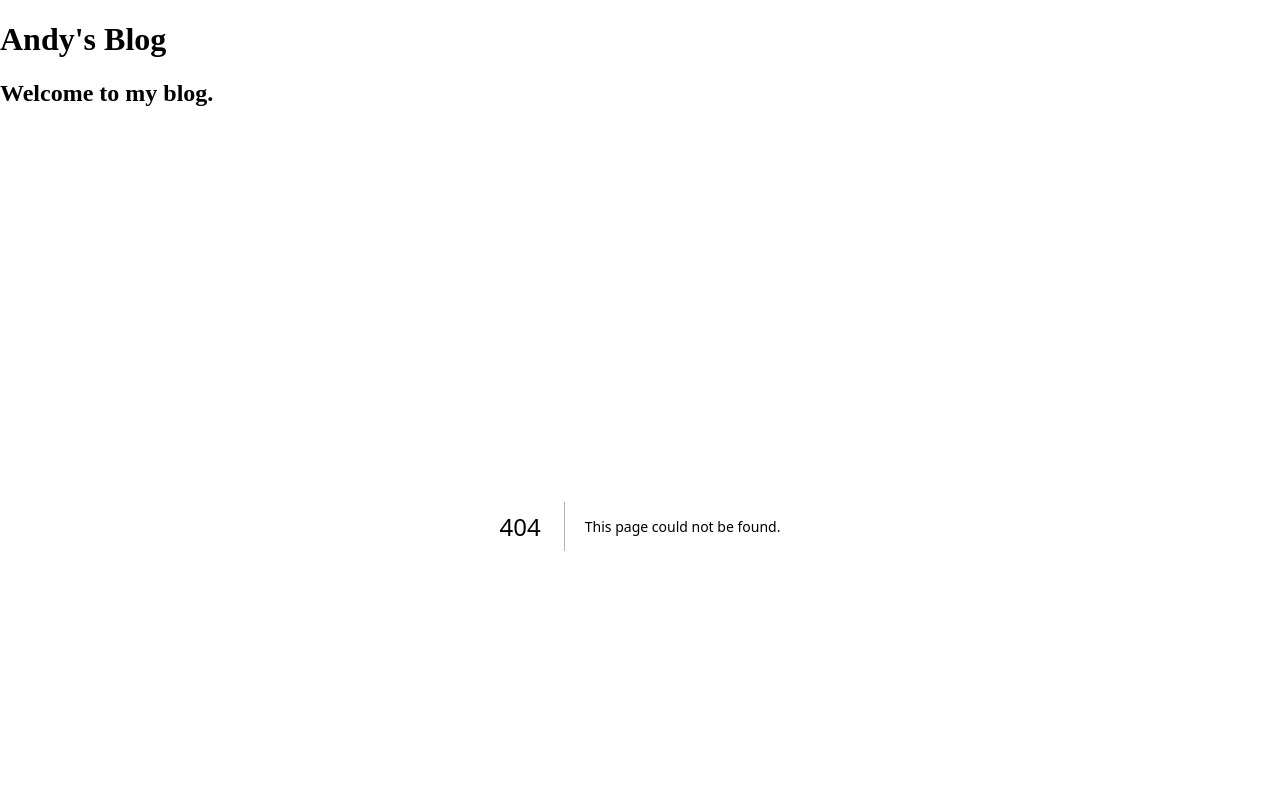
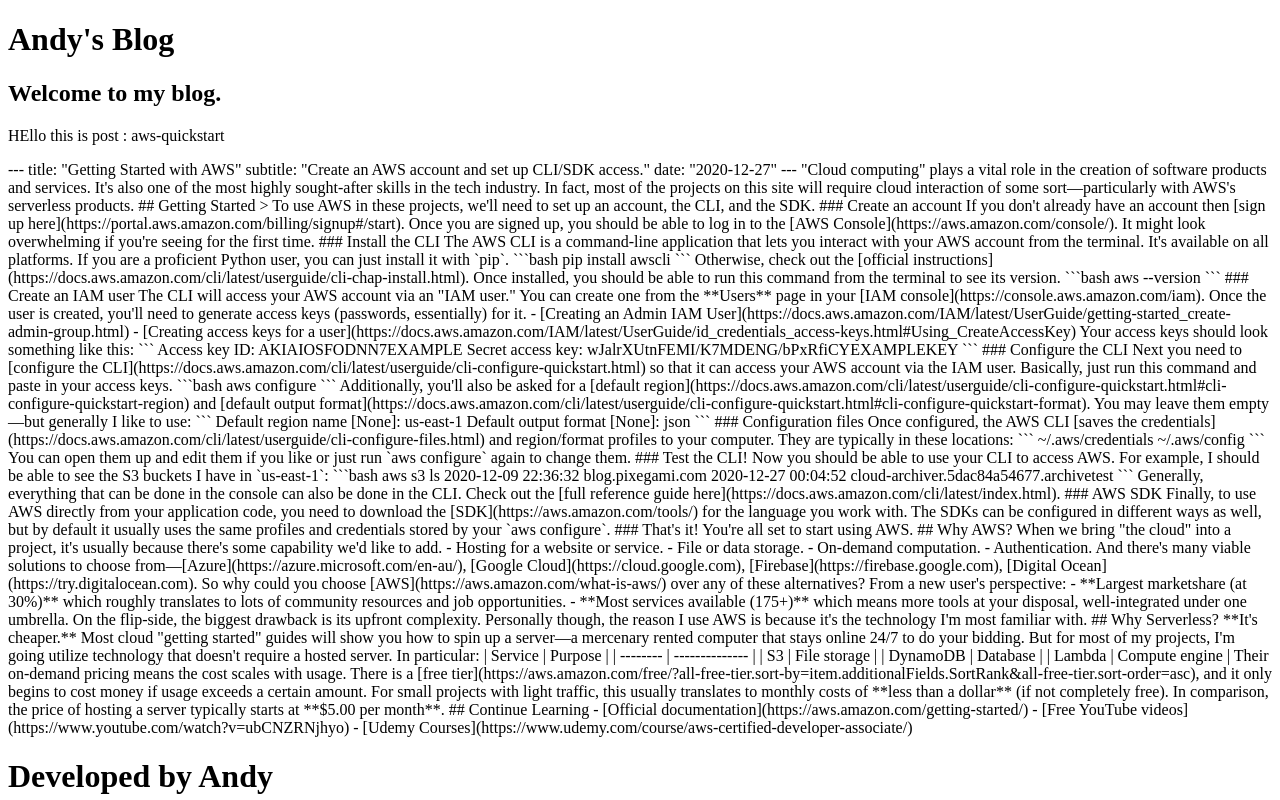
Before and after one commit to AndyFooGuoZhen/Nextjs_Blog, a Next.js app in the folder blog/: page /posts/aws-quickstart in a window 1280 px wide. Before the commit this address had no page. Shown: the top 800 px of the page. Built offline with nearby package versions, Linux system fonts and the light colour scheme.

Commit message:
Added dynamic paths for specific posts, post retrieval functionality

```diff
--- a/blog/app/page.tsx
+++ b/blog/app/page.tsx
@@ -1,4 +1,5 @@
 import fs from "fs";
+import Link from "next/link";
 
 //Function to read files from /posts
 const getPostMetadata = () => {
@@ -13,7 +14,9 @@
   const postMetadata = getPostMetadata();
   const postPreviews = postMetadata.map((slug) => (
     <div>
-      <h2>{slug}</h2>
+      <Link href={`/posts/${slug}`}>
+        <h2>{slug}</h2>
+      </Link>
     </div>
   ));
   return <div>{postPreviews}</div>;
--- /dev/null
+++ b/blog/app/posts/[slug]/page.tsx
@@ -0,0 +1,21 @@
+import fs from "fs";
+
+const getPostContent = (slug: string) => {
+  const folder = "posts/";
+  const file = `${folder}${slug}.md`;
+  const content = fs.readFileSync(file, "utf-8");
+  return content;
+};
+
+const PostPage = (props: any) => {
+  const slug = props.params.slug;
+  const content = getPostContent(slug);
+  return (
+    <div>
+      HEllo this is post : {slug}
+      <p>{content}</p>
+    </div>
+  );
+};
+
+export default PostPage;
```
